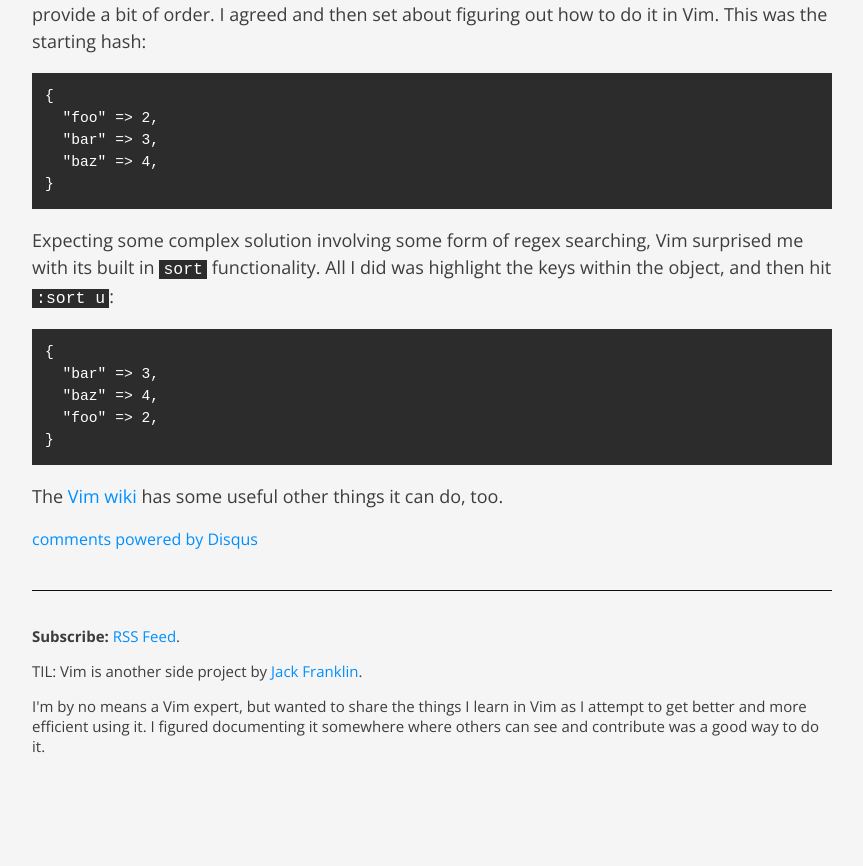
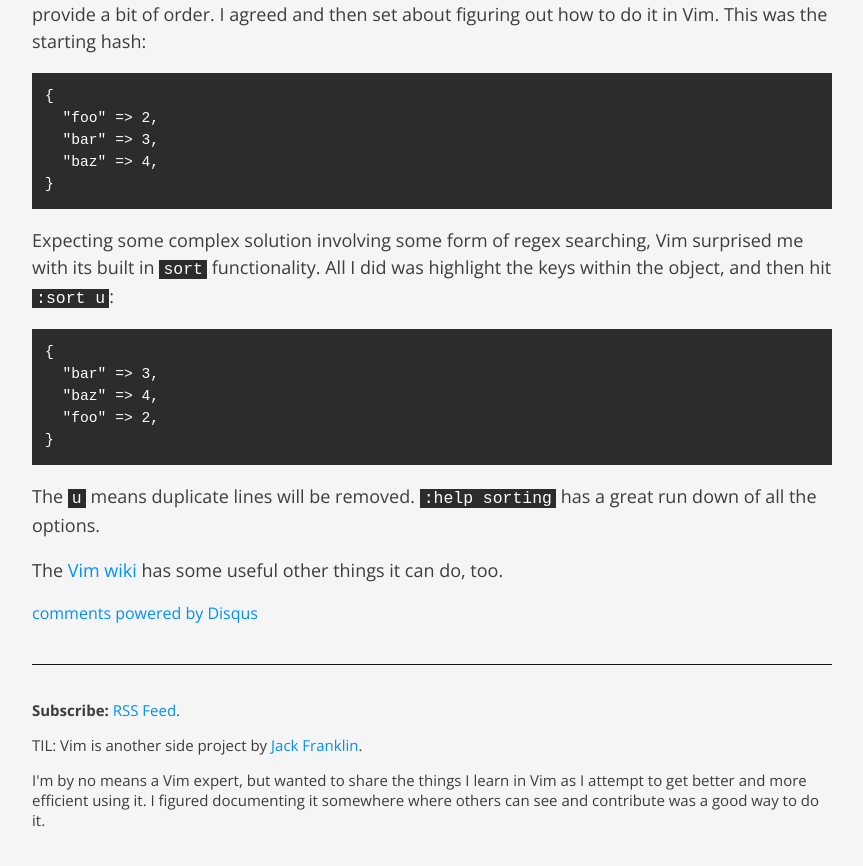
Before and after one commit to jackfranklin/tilvim, a Jekyll site: the page built from _posts/2013-05-24-sorting.md, in a window 1280 px wide, cut to the strip 324-1209 px from the top of the page. Shown: the top 866 px of the strip, without its empty margins (208-1071 px from the left). Built offline with Jekyll 4.4.1, drawn with Linux system fonts in a browser that asks for light colours; comment, search, counter and statistics services are not loaded; before the commit the page ends 1135 px from its top, so only the background shows below that.

Commit message:
Add note on u

```diff
--- a/_posts/2013-05-24-sorting.md
+++ b/_posts/2013-05-24-sorting.md
@@ -19,4 +19,6 @@ Expecting some complex solution involving some form of regex searching, Vim surp
       "foo" => 2,
     }
 
+The `u` means duplicate lines will be removed. `:help sorting` has a great run down of all the options.
+
 The [Vim wiki](http://vim.wikia.com/wiki/Sort_lines) has some useful other things it can do, too.
```
